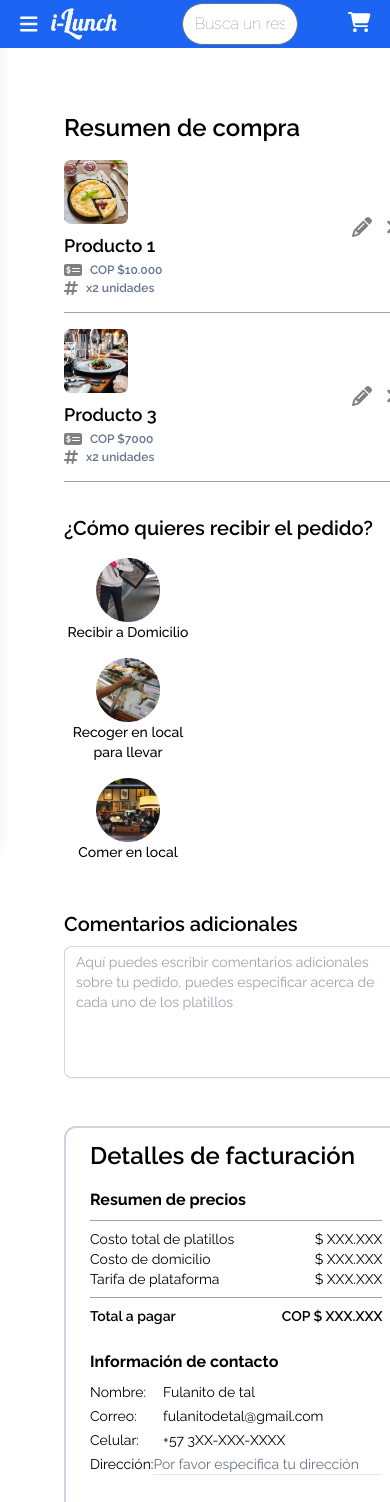
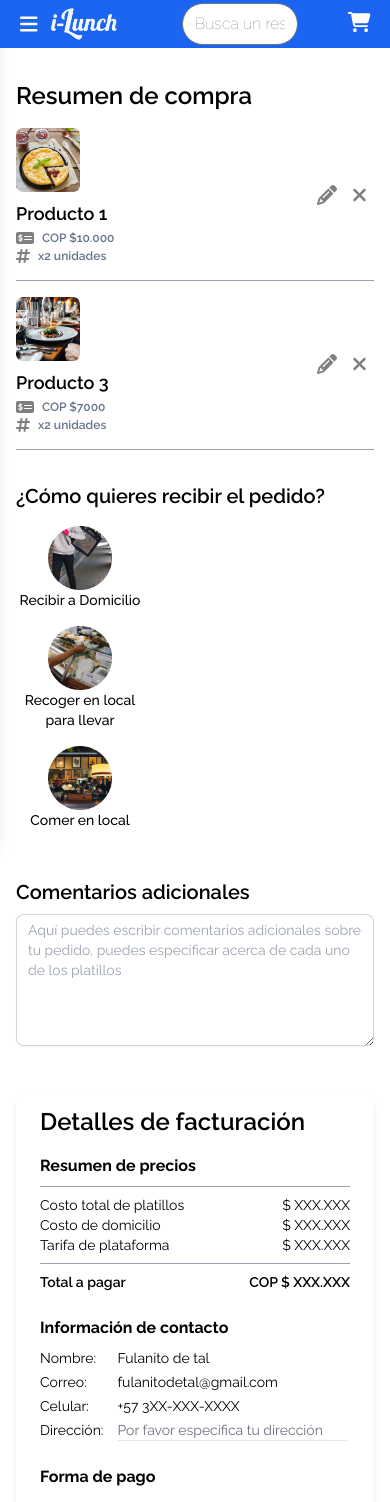
Before and after one commit to iLunch-delivery/iLunch-frontend, a Next.js app: page /restaurant/1/shopping_cart in a window 390 px wide. Shown: the top 1502 px of the page. Built offline with nearby package versions, Linux system fonts and the light colour scheme.

Commit message:
Corrections to the shopping cart plus media queries for main

```diff
--- a/app/globals.css
+++ b/app/globals.css
@@ -13,8 +13,39 @@ body {
   height: 100%;
 }
 
-main {
-  padding: 4rem;
+/*Small Mobile*/
+@media (max-width: 321px) {
+  main {
+    padding: 2rem 0.5rem 2rem 0.5rem;
+  }
+}
+
+/*Mobile*/
+@media (min-width: 321px) and (max-width: 426px) {
+  main {
+    padding: 2rem 1rem 2rem 1rem;
+  }
+}
+
+/*Tablet*/
+@media (min-width: 426px) and (max-width: 769px) {
+  main {
+    padding: 2rem 2rem 2rem 2rem;
+  }
+}
+
+/*Laptop*/
+@media (min-width: 769px) and (max-width: 1441px) {
+  main {
+    padding: 2rem 4rem 2rem 4rem;
+  }
+}
+
+/*4K*/
+@media (min-width: 1441px) and (max-width: 2561px) {
+  main {
+    padding: 2rem 8rem 2rem 8rem;
+  }
 }
 
 .background-cover {
--- a/app/restaurant/[restaurantId]/shopping_cart/page.tsx
+++ b/app/restaurant/[restaurantId]/shopping_cart/page.tsx
@@ -8,10 +8,9 @@ import {
 
 export default function ShoppingCart() {
   return (
-    <main>
-      <div className='grid md:grid-cols-2 gap-12'>
-        <div>
+    <main className='grid md:grid-cols-2 gap-12'>
       <section id='purchaseSummary'>
+        <div id='productSummary'>
           <h2 className='text-2xl font-semibold'>Resumen de compra</h2>
           {shoppingCart.map((product, index) => {
             return (
@@ -27,8 +26,8 @@ export default function ShoppingCart() {
               </>
             )
           })}
-          </section>
-          <section id='receiveOptions' className='mt-8'>
+        </div>
+        <div id='receiveOptions' className='mt-8'>
           <h3 className='text-xl font-semibold'>¿Cómo quieres recibir el pedido?</h3>
           <div className='py-4 flex flex-col justify-between items-start space-y-4 sm:flex-row sm:space-y-0'>
             {orderReceiveOptions.map((option, index) => {
@@ -41,8 +40,8 @@ export default function ShoppingCart() {
               )
             })}
           </div>
-          </section>
-          <section id='additionalComments' className='mt-8'>
+        </div>
+        <div id='additionalComments' className='mt-8'>
           <h3 className='text-xl font-semibold'>Comentarios adicionales</h3>
           <div className="mt-2">
             <textarea id="comments"
@@ -52,15 +51,12 @@ export default function ShoppingCart() {
               className="block w-full rounded-lg border-0 py-1.5 text-gray-900 shadow-sm ring-1 ring-inset ring-gray-300 placeholder:text-sm placeholder:text-gray-400 focus:ring-2 focus:ring-inset focus:ring-blue-600 sm:text-sm sm:leading-6">
             </textarea>
           </div>
+        </div>
       </section>
-        </div>
-        <div>
-          <section id='billingDetails' className='border-2 border-slate-300 rounded-xl px-6 py-3'>
+      <section id='billingDetails' className='shadow-md shadow-black rounded-xl px-6 py-3'>
         <h2 className='text-2xl font-semibold'>Detalles de facturación</h2>
         <BillingDetails />
       </section>
-        </div>
-      </div>
     </main>
   )
 }
--- a/components/features/restaurants/BillingDetails.tsx
+++ b/components/features/restaurants/BillingDetails.tsx
@@ -6,7 +6,7 @@ import {
 function BillingDetails() {
   return (
     <div className='my-4 space-y-6'>
-      <div className='space-y-2'>
+      <div id='priceSummary' className='space-y-2'>
         <h3 className='text-md font-bold'>Resumen de precios</h3>
         <hr className='border-gray-400'></hr>
         <ul className='text-sm'>
@@ -29,7 +29,7 @@ function BillingDetails() {
           <p>COP $ XXX.XXX</p>
         </div>
       </div>
-      <div className='space-y-2'>
+      <div id='contactInformation' className='space-y-2'>
         <h3 className='text-md font-bold'>Información de contacto</h3>
         <div className='w-full text-sm space-y-1'>
           <div className='flex text-left'>
@@ -56,7 +56,7 @@ function BillingDetails() {
           </div>
         </div>
       </div>
-      <div>
+      <div id='paymentMethod'>
         <h3 className='text-md font-bold'>Forma de pago</h3>
         <div className='py-4 flex justify-evenly items-center'>
         {billingOptions.map((option, index) => {
```
Lines whose indentation alone changed are shown as unchanged.
